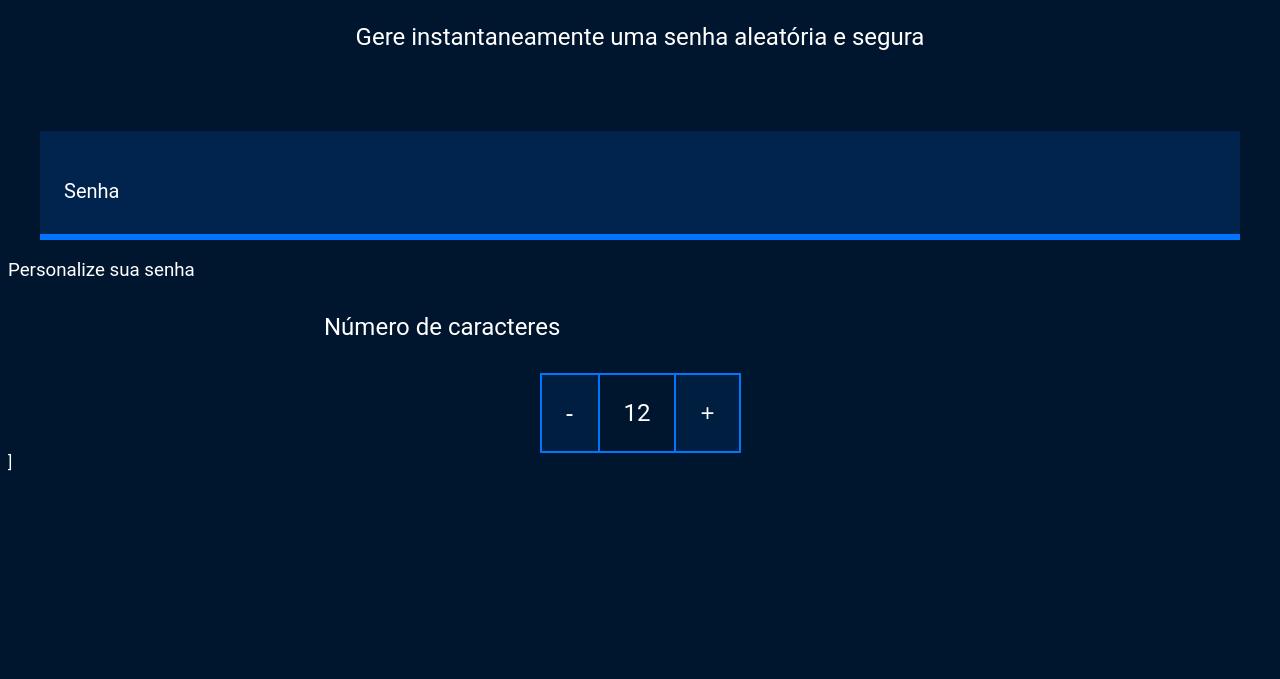
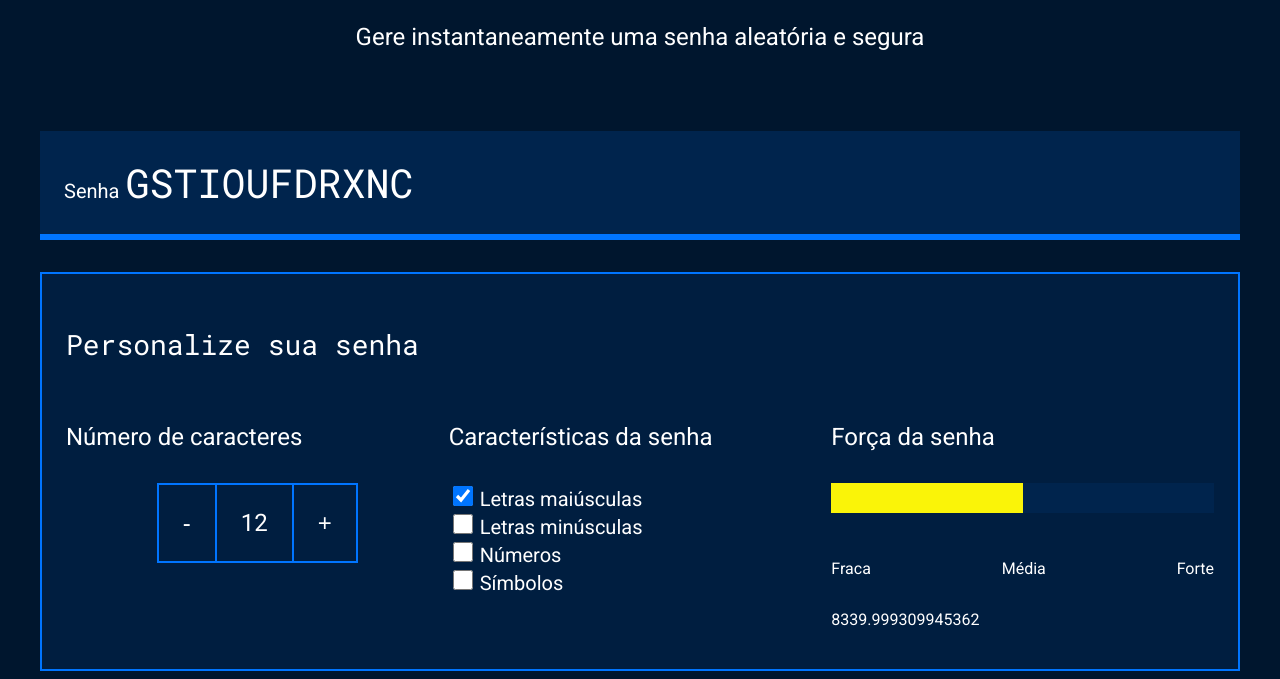
Before and after one commit to vineferreira/geradordesenhas-, a plain HTML site: page index.html in a window 1280 px wide. Shown: the part 195-874 px from the top of the page. Before the commit the page ends 800 px from the top, so only its background shows below. Drawn offline with Linux system fonts and the light colour scheme.

Commit message:
Add files via upload

```diff
--- a/index.html
+++ b/index.html
@@ -1,12 +1,10 @@
 <!DOCTYPE html>
-<html lang="pt-BR">
+<html lang="pt-br">
+
 <head>
     <meta charset="UTF-8">
     <meta name="viewport" content="width=device-width, initial-scale=1.0">
-    <title>Gerador de senhas</title>
-    <link rel="preconnect" href="https://fonts.googleapis.com">
-    <link rel="preconnect" href="https://fonts.gstatic.com" crossorigin>
-    <link href="https://fonts.googleapis.com/css2?family=Roboto+Mono:ital,wght@0,100..700;1,100..700&display=swap" rel="stylesheet">
+    <title>Gerador de senha</title>
     <link rel="stylesheet" href="style.css">
 </head>
 
@@ -19,12 +17,11 @@
         </div>
         <div class="conteudo-senha">
             <label for="senha">Senha</label>
-            <input name="senha" type="text" id="campo-senha">
+            <input name="senha" type="text" id="campo-senha" readonly>
         </div>
-    </section>
-<div>
-    <h3>Personalize sua senha</h3>
-</div>
+        <div class="parametro">
+            <h3 class="parametro-titulo">Personalize sua senha</h3>
+            <div class="parametro-coluna__senha">
                 <div class="parametro-senha">
                     <h4 class="parametro-senha__titulo">Número de caracteres</h4>
                     <div class="parametro-senha-botoes">
@@ -33,48 +30,6 @@
                         <button class="parametro-senha__botao">+</button>
                     </div>
                 </div>
-    <!-- <div class="parametro-coluna__senha">
-        <div class="parametro-senha">
-            <h4 class="parametro-senha__titulo">Número de caracteres</h4>
-        </div>
-        <div class="parametro-senha">
-            <h4 class="parametro-senha__titulo">Características da senha</h4>
-        </div>
-        <div class="parametro-senha">
-            <h4 class="parametro-senha__titulo">Força da senha</h4>
-        </div>
-    </div>
-
-    <
-
-    <div class="parametro-senha">
-        <h4 class="parametro-senha__titulo">Características da senha</h4>
-        <input name="maiusculo" type="checkbox">
-        <label for="maiusculo">Letras maiúsculas</label>
-        <input name="minusculo" type="checkbox">
-        <label for="minusculo">Letras minúsculas</label>
-     </div>
-
-     <div class="parametro-senha">
-        <h4 class="parametro-senha__titulo">Características da senha</h4>
-        <div class="parametro-senha-checkbox">
-            <input name="maiusculo" type="checkbox" checked>
-            <label for="maiusculo">Letras maiúsculas</label>
-        </div>
-        <div class="parametro-senha-checkbox">
-            <input name="minusculo" type="checkbox">
-            <label for="minusculo">Letras minúsculas</label>
-        </div>
-        <div class="parametro-senha-checkbox">
-            <input name="numero" type="checkbox">
-            <label for="numero">Números</label>
-        </div>
-        <div class="parametro-senha-checkbox">
-        <input name="simbolo" type="checkbox">
-            <label for="simbolo">Símbolos</label>
-        </div>
-    </div>
-
                 <div class="parametro-senha">
                     <h4 class="parametro-senha__titulo">Características da senha</h4>
                     <div class="parametro-senha-checkbox">
@@ -94,8 +49,20 @@
                         <label for="simbolo">Símbolos</label>
                     </div>
                 </div>
--->
-
-
+                <div class="parametro-senha">
+                    <h4 class="parametro-senha__titulo">Força da senha</h4>
+                    <div class="barra"></div>
+                    <div class="forca fraca"></div>
+                    <div class="parametro-senha-textos">
+                        <p>Fraca</p>
+                        <p>Média</p>
+                        <p>Forte</p>
+                    </div>
+                    <p class="entropia"></p>
+                </div>
+            </div>
+        </div>
+    </section>
+    <script src="main.js"></script>
 </body>
-</html>]
+</html>
--- /dev/null
+++ b/main.js
@@ -0,0 +1,77 @@
+const numeroSenha = document.querySelector('.parametro-senha__texto');
+let tamanhoSenha = 12;
+numeroSenha.textContent = tamanhoSenha;
+const letrasMaiusculas = 'ABCDEFGHIJKLMNOPQRSTUVXYWZ';
+const letrasMinusculas = 'abcdefghijklmnopqrstuvxywz';
+const numeros = '0123456789';
+const simbolos = '!@%*?';
+const botoes = document.querySelectorAll('.parametro-senha__botao');
+const campoSenha = document.querySelector('#campo-senha');
+const checkbox = document.querySelectorAll('.checkbox');
+const forcaSenha = document.querySelector('.forca');
+
+botoes[0].onclick = diminuiTamanho;
+botoes[1].onclick = aumentaTamanho;
+
+function diminuiTamanho() {
+    if (tamanhoSenha > 1) {
+        // tamanhoSenha = tamanhoSenha-1;
+        tamanhoSenha--;
+    }
+    numeroSenha.textContent = tamanhoSenha;
+    geraSenha();
+}
+function aumentaTamanho() {
+    if (tamanhoSenha < 20) {
+        // tamanhoSenha = tamanhoSenha+1;
+        tamanhoSenha++;
+    }
+    numeroSenha.textContent = tamanhoSenha;
+    geraSenha();
+}
+
+for (i = 0; i < checkbox.length; i++) {
+    checkbox[i].onclick = geraSenha;
+}
+
+geraSenha();
+
+function geraSenha() {
+    let alfabeto = '';
+    if (checkbox[0].checked) {
+        alfabeto = alfabeto + letrasMaiusculas;
+    }
+    if (checkbox[1].checked) {
+        alfabeto = alfabeto + letrasMinusculas;
+    }
+    if (checkbox[2].checked) {
+        alfabeto = alfabeto + numeros;
+    }
+    if (checkbox[3].checked) {
+        alfabeto = alfabeto + simbolos;
+    }
+    let senha = '';
+    for (let i = 0; i < tamanhoSenha; i++) {
+        let numeroAleatorio = Math.random() * alfabeto.length;
+        numeroAleatorio = Math.floor(numeroAleatorio);
+        senha = senha + alfabeto[numeroAleatorio];
+    }
+    campoSenha.value = senha;
+    classificaSenha(alfabeto.length);
+
+}
+
+function classificaSenha(tamanhoAlfabeto){
+    let entropia = tamanhoSenha * Math.log2(tamanhoAlfabeto);
+    console.log(entropia);
+    forcaSenha.classList.remove('fraca','media','forte');
+    if (entropia > 57){
+        forcaSenha.classList.add('forte');
+    } else if (entropia > 35 && entropia < 57 ) {
+        forcaSenha.classList.add('media');
+    } else if (entropia <= 35){
+        forcaSenha.classList.add('fraca');
+    }
+    const valorEntropia = document.querySelector('.entropia');
+    valorEntropia.textContent = 2**Math.floor(entropia)/(100e6*60*60*24);
+}
--- a/style.css
+++ b/style.css
@@ -1,4 +1,4 @@
-@import url('https://fonts.googleapis.com/css2?family=Roboto+Mono:ital,wght@0,100..700;1,100..700&display=swap');
+@import url('https://fonts.googleapis.com/css2?family=Roboto&family=Roboto+Mono&display=swap');
 
 :root{
     --branco: white;
@@ -8,6 +8,10 @@
     --borda: #0075FF;
     --roboto: 'Roboto', sans-serif;
     --roboto-mono: 'Roboto Mono', monospace;
+}
+
+*{
+    font-weight: 400;
 }
 
 body{
@@ -30,10 +34,6 @@ body{
     margin-top: 80px;
 }
 
-*{
-    font-weight: 400
-}
-
 .conteudo-senha{
     margin-top: 80px;
     background: var(--fundo-senha);
@@ -49,7 +49,6 @@ body{
     font-size: 40px;
     width: 70%;
 }
-
 
 #campo-senha:focus{
     outline: none;
@@ -72,11 +71,6 @@ body{
     font-size: 28px;
 }
 
-.parametro-senha{
-    width: 50%;
-    margin: 0 auto;
-}
-
 .parametro-senha__titulo{
     font-size:24px;
 }
@@ -86,11 +80,9 @@ body{
     flex-direction: column;
     justify-content: center;
 }
-
-@media screen and (min-width: 768px) {
-    .parametro-coluna__senha{
-        flex-direction: row;
-    }
+.parametro-senha{
+    width: 50%;
+    margin: 0 auto;
 }
 
 .parametro-senha-botoes{
@@ -106,8 +98,6 @@ body{
     font-size: 24px;
     cursor: pointer;
 }
-
-
 .parametro-senha__texto{
     padding: 24px;
     border-top: 2px solid var(--borda);
@@ -125,3 +115,38 @@ label{
     height: 20px;
     cursor: pointer;
 }
+
+.barra{
+    background-color: var(--fundo-senha);
+    height: 30px;
+    width: 100%;
+}
+.forca{
+    height: 30px;
+    position: relative;
+    bottom: 30px;
+}
+.fraca{
+    width: 25%;
+    background-color: #E71B32;
+}
+.media{
+    background-color: #FAF408;
+    width: 50%;
+}
+.forte{
+    background-color: #00FF85;
+    width: 100%;
+}
+
+.parametro-senha-textos{
+    display: flex;
+    justify-content: space-between;
+}
+
+
+@media screen and (min-width: 768px) {
+    .parametro-coluna__senha{
+        flex-direction: row;
+    }
+}
```
Lines whose indentation alone changed are shown as unchanged.
